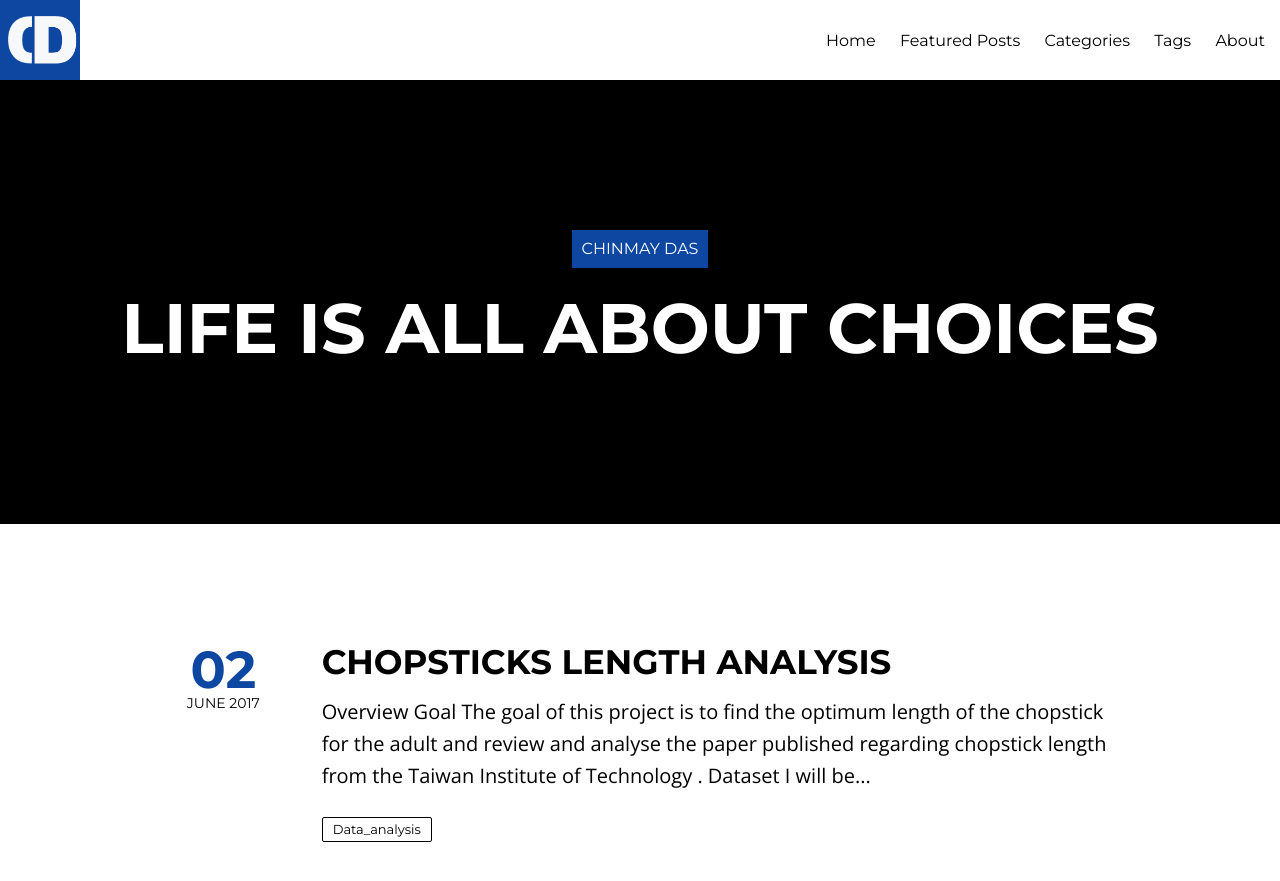
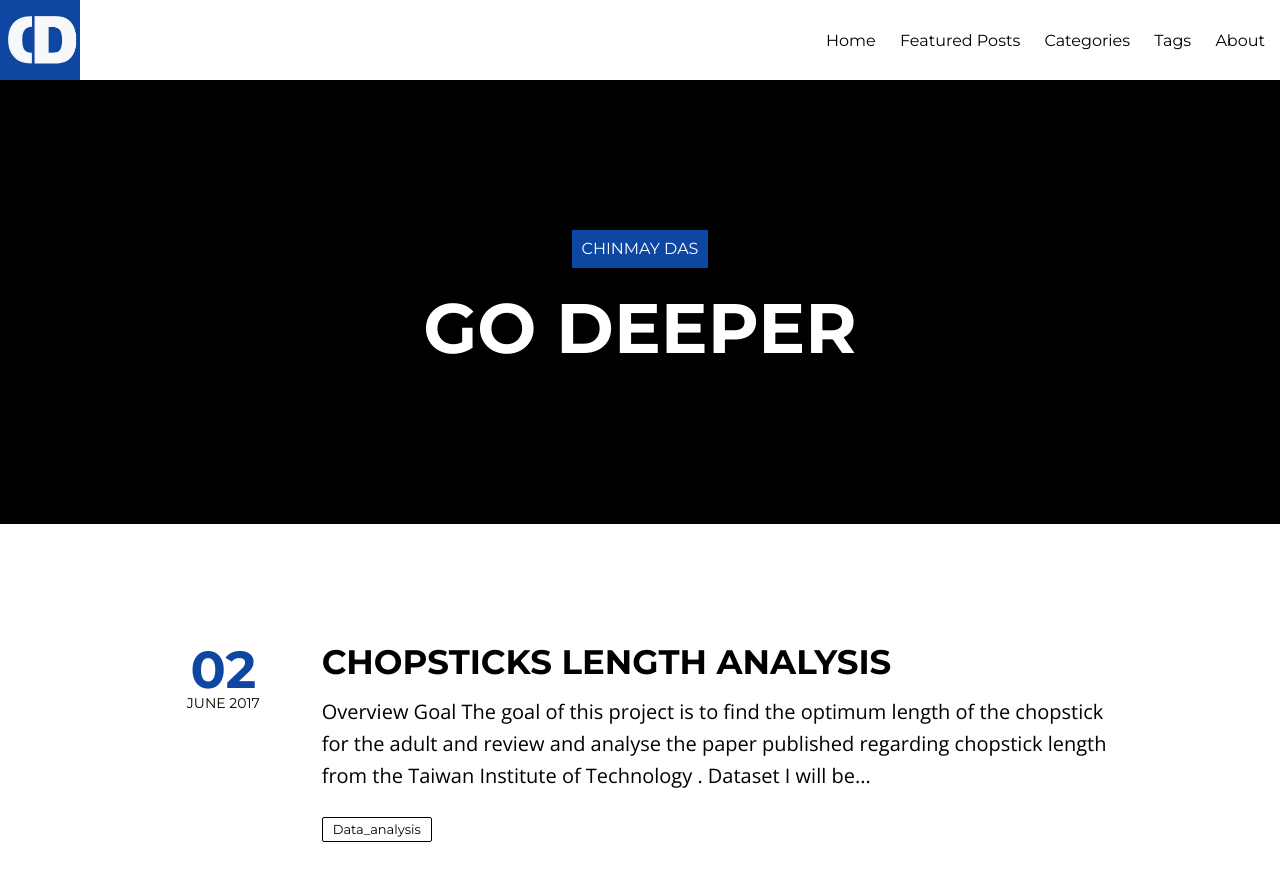
Before and after one commit to chinmaydas96/chinmaydas96.github.io, a Jekyll site: the page built from index.html, in a window 1280 px wide and 900 px high. Shown: the top 881 px of the window. Built offline with Jekyll 4.4.1, drawn with Linux system fonts in a browser that asks for light colours; nearby versions of some CDN libraries; library files that are not in the unit come from our copies; the list of posts is cut into pages by our own code.

```diff
--- a/_config.yml
+++ b/_config.yml
@@ -1,5 +1,5 @@
 title:            Chinmay Das
-description:      "Life is all about choices"
+description:      "Go Deeper"
 logo:             logo3.png
 disqus_shortname: chinmaydas
 share:            true
```
